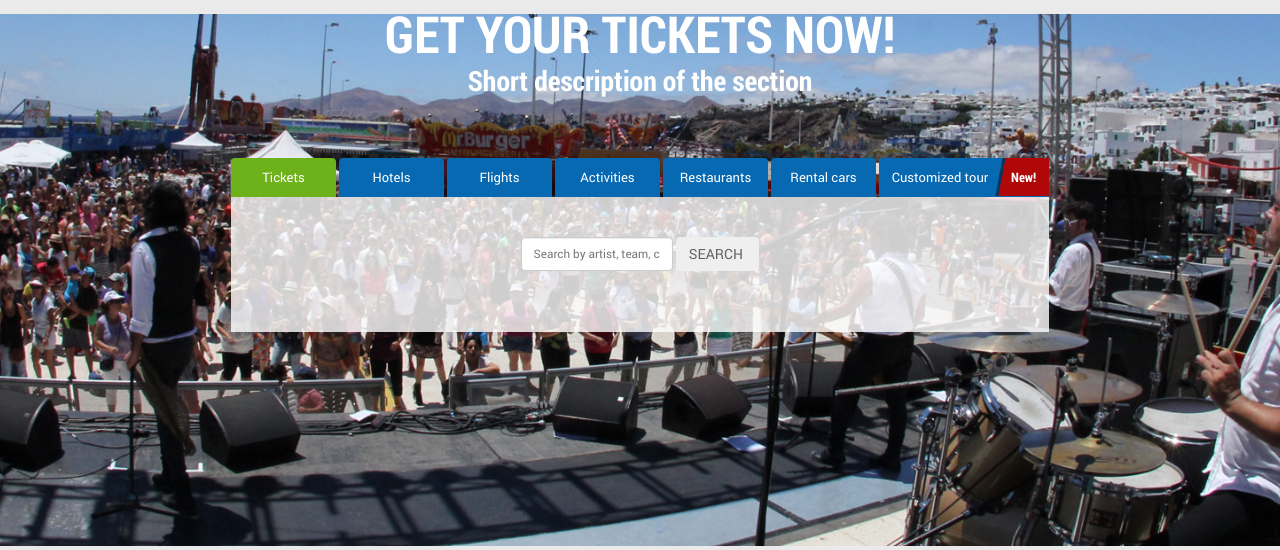
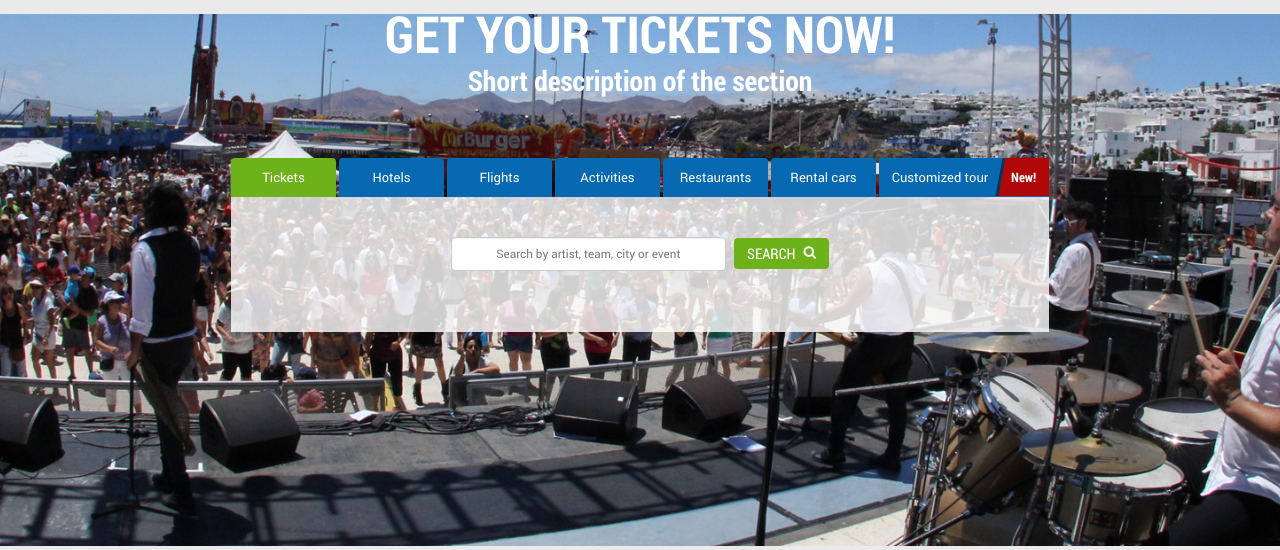
Before and after one commit to jmocana2/fanontour, a PHP site: page /00_home.html in a window 1280 px wide. Shown: the part 42-592 px from the top of the page. Run offline with PHP 8.4, Linux system fonts and the light colour scheme; style sheets or scripts are compiled from the project's sources.

Commit message:
updated: search box

```diff
--- a/less/2-quarks/forms.less
+++ b/less/2-quarks/forms.less
@@ -1,5 +1,5 @@
 label{
-	font: normal 1.1em/1.1em 'robotomedium', @font-default, @font-third;
+	font: normal 1em/1.1em @font-default, @font-default-system, @font-third;
 	color: @colorK22;
 }
 
--- a/less/2-quarks/reset.less
+++ b/less/2-quarks/reset.less
@@ -24,6 +24,19 @@ ul{
 	padding-left: 0;
 }
 
+//Displays
+.d-block{
+	display: block;
+}
+
+.d-inline{
+	display: inline;
+}
+
+.d-iblock{
+	display: inline-block;
+}
+
 //Position
 .relative{
 	position: relative;
@@ -33,6 +46,16 @@ ul{
 	position: absolute;
 	top: 0;
 	left: 0;
+}
+
+//Float
+.f-left{
+	float: left;
+	width: auto;
+}
+
+.f-right{
+	float: right;
 }
 
 
--- a/less/2-quarks/typography.less
+++ b/less/2-quarks/typography.less
@@ -305,3 +305,6 @@
 .fanontour-icon-sport:before {
     content: "\e603";
 }
+.fanontour-icon-search:before {
+    content: "\e604";
+}
--- a/less/3-atoms/buttons.less
+++ b/less/3-atoms/buttons.less
@@ -10,3 +10,24 @@
 		border-color: @colorG1;
 	}
 }
+
+//btn-search
+.btn-search{
+	background-color: @colorG1;
+	color: @colorW;
+	font: normal 1.131em/1.2em 'roboto_condensedregular', @font-default-system, @font-third;
+	.transition (.7s);
+	vertical-align: middle;
+
+	&:hover{
+		color: @colorW;
+		.opacity (@opacity: 0.75);
+	}
+
+	span{
+		font-size: .85em;
+		padding-left: 5px;
+		position: relative;
+		top: -1px;
+	}
+}
--- a/less/4-molecules/search-box.less
+++ b/less/4-molecules/search-box.less
@@ -42,4 +42,42 @@
 		width: 100%;
 		margin-left: 0;
 	}
+
+	label{
+		width: 100px;
+		text-align: right;
+	}
+
+	input{
+		width: 275px;
+		text-align: center;
+		margin-bottom: 10px;
+		margin-right: 15px;
+	}
+
+	.dropdown{
+		display: inline-block;
+	}
+
+	.btn-search{
+		//margin: 0 auto;
+	}
+
+	//form cols
+	.form-col-1{
+		input{
+			margin-bottom: 0;
+			margin-right: 5px;
+		}
+	}
+
+	.form-col-2{
+		input, .dropdown{
+			width: 204px;
+		}
+
+		.btn-search{
+			margin-top: 10px;
+		}
+	}
 }
```
Also changed, not shown: less/3-atoms/dropdown.less (+56 -1 lines), 1 other file.
